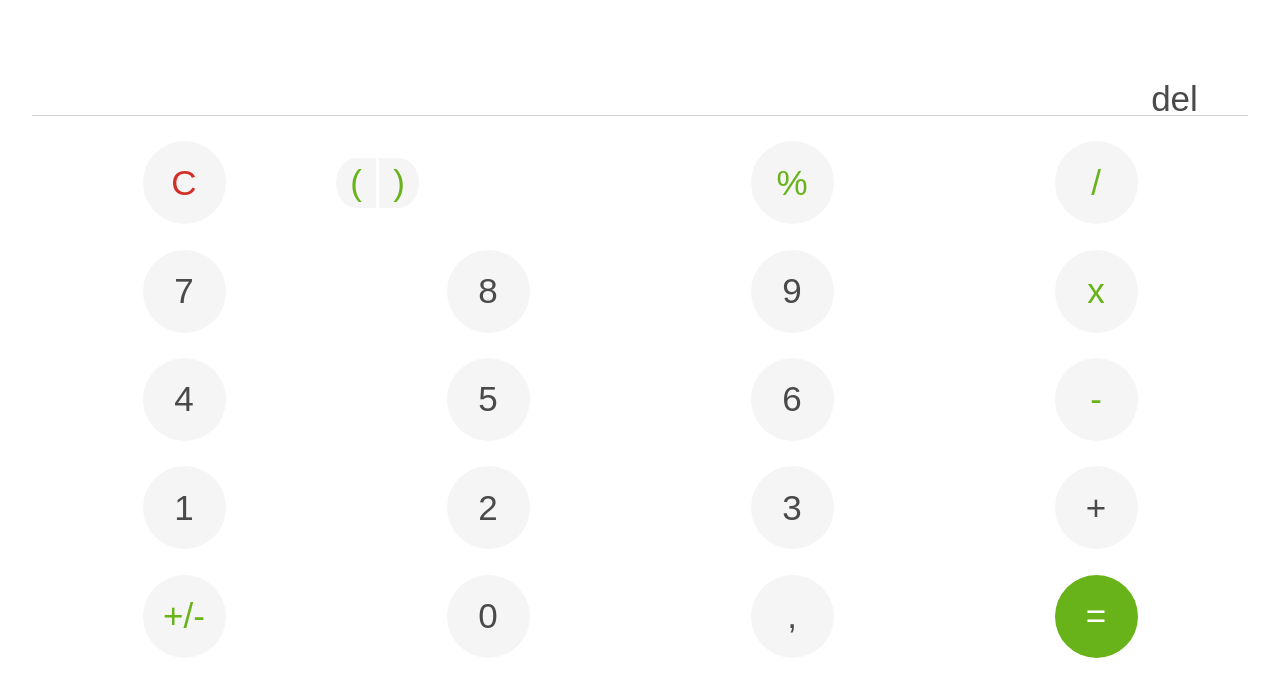
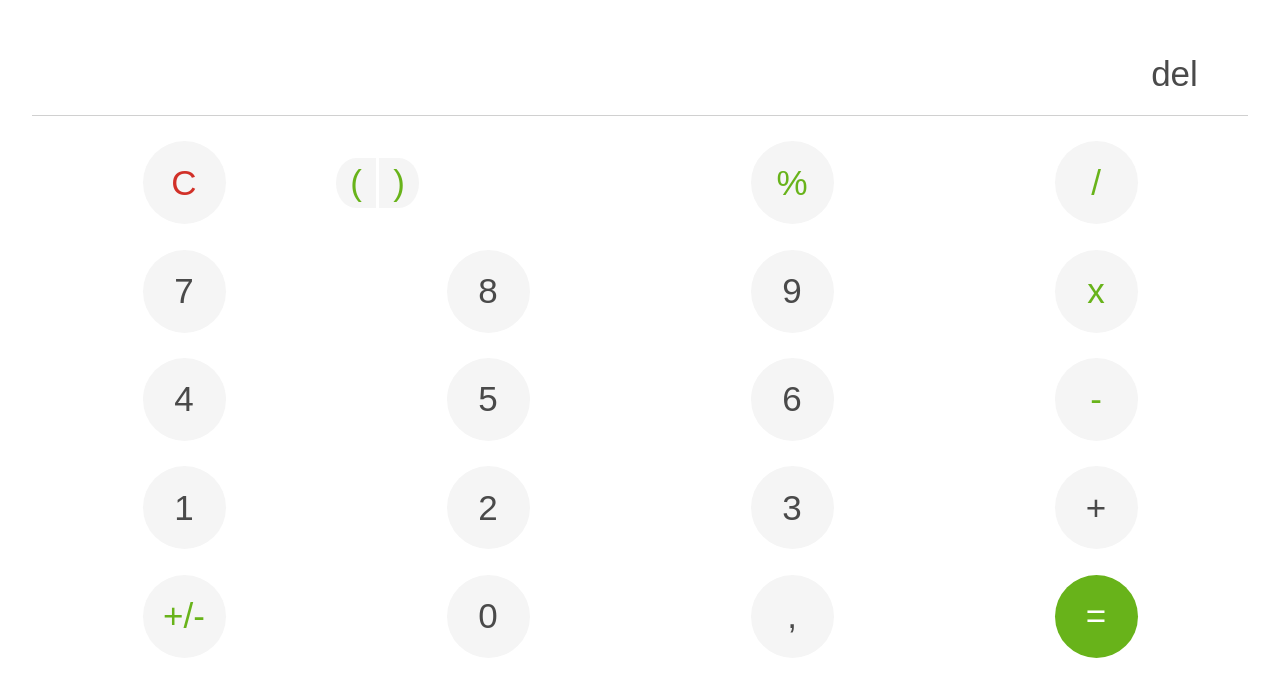
Before and after one commit to KAMRANKHANALWI/AndroidCaluclator, a plain HTML site: page index.html in a window 1280 px wide. Shown: the part 117-800 px from the top of the page. Drawn offline with Linux system fonts and the light colour scheme.

Commit message:
Update style.css

```diff
--- a/style.css
+++ b/style.css
@@ -36,7 +36,7 @@ body, html {
     display: flex;
     justify-content: flex-end;
     width: 90%;
-    height: 25%;
+    height: 40%;
 }
 
 .clearBtn button {
```
